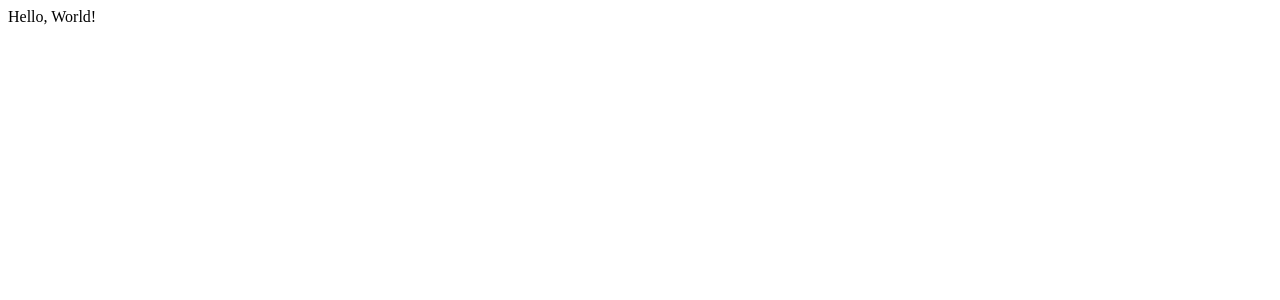
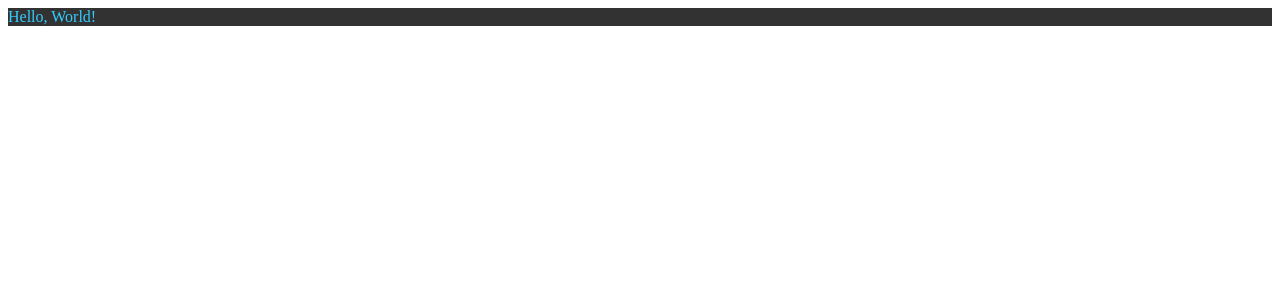
Before and after one commit to Rukmaksii/website, a React app: page / in a window 1280 px wide. Shown: the top 300 px of the page. Built offline with nearby package versions, Linux system fonts and the light colour scheme.

Commit message:
adds support for scss modules

```diff
--- a/package.json
+++ b/package.json
@@ -22,7 +22,12 @@
 		"@types/node": "^17.0.23",
 		"@types/react": "^17.0.43",
 		"@types/react-dom": "^17.0.14",
+		"css-loader": "^6.7.1",
 		"html-webpack-plugin": "^5.5.0",
+		"node-sass": "^7.0.1",
+		"sass": "^1.49.9",
+		"sass-loader": "^12.6.0",
+		"style-loader": "^3.3.1",
 		"ts-loader": "^9.2.8",
 		"typescript": "^4.6.3",
 		"webpack": "^5.70.0",
--- /dev/null
+++ b/src/App/App.module.scss
@@ -0,0 +1,5 @@
+
+.app {
+	background-color: rgb(50, 50, 50);
+	color: #33ccff;
+}
--- a/src/App/App.tsx
+++ b/src/App/App.tsx
@@ -1,4 +1,6 @@
 import * as React from "react";
+
+import styles from "./App.module.scss";
 
 export default class App extends React.Component<{},{}> {
 
@@ -9,7 +11,7 @@ export default class App extends React.Component<{},{}> {
 
 	render () {
 		return (
-			<div>Hello, World!</div>
+			<div className={styles.app}>Hello, World!</div>
 		)
 	}
 }
--- a/tsconfig.json
+++ b/tsconfig.json
@@ -1,5 +1,7 @@
 {
 	"compilerOptions": {
+
+
 		/* Visit https://aka.ms/tsconfig.json to read more about this file */
 
 		/* Projects */
@@ -98,5 +100,5 @@
 		// "skipDefaultLibCheck": true,                      /* Skip type checking .d.ts files that are included with TypeScript. */
 		"skipLibCheck": true                                 /* Skip type checking all .d.ts files. */
 	},
-	"include": ["src"]
+	"include": ["src/**/*.tsx", "src/**/*.ts"]
 }
--- a/webpack.config.js
+++ b/webpack.config.js
@@ -10,7 +10,7 @@ module.exports = {
 		filename: "bundle.js"
 	},
 	resolve: {
-		extensions: [".js", ".jsx", ".ts", ".tsx"]
+		extensions: [".js", ".jsx", ".ts", ".tsx", ".css", ".scss", ".sass"]
 	},
 	module: {
 		rules: [
@@ -18,6 +18,19 @@ module.exports = {
 				test: /\.(js|ts)x?$/,
 				loader: "ts-loader",
 				exclude: /node_modules/
+			},
+			{
+				test: /.s?[ac]ss$/,
+				use: [
+					"style-loader",
+					{
+						loader: "css-loader",
+						options: {
+							modules: true
+						}
+					},
+					"sass-loader"
+				]
 			}
 
 		]
```
Also changed, not shown: src/Global.d.ts (added, +9 -0 lines), 1 other file (tests, documents, lock files or other folders).
